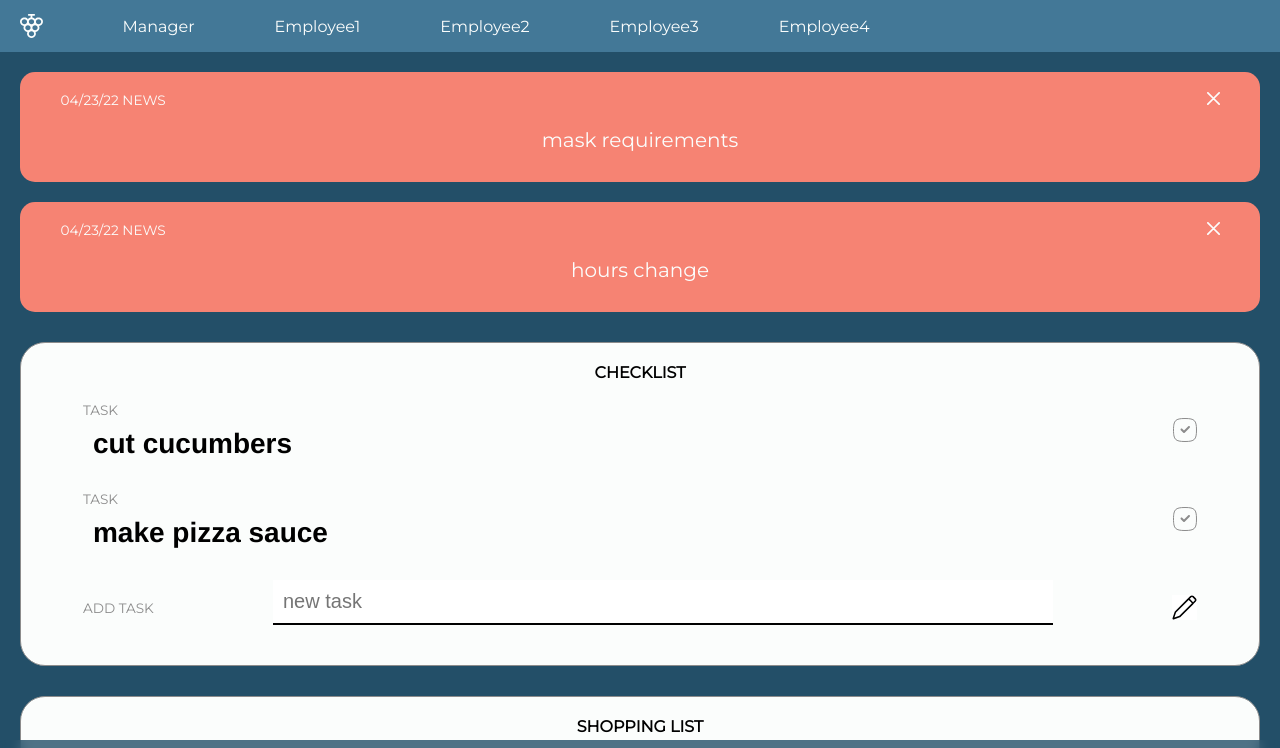
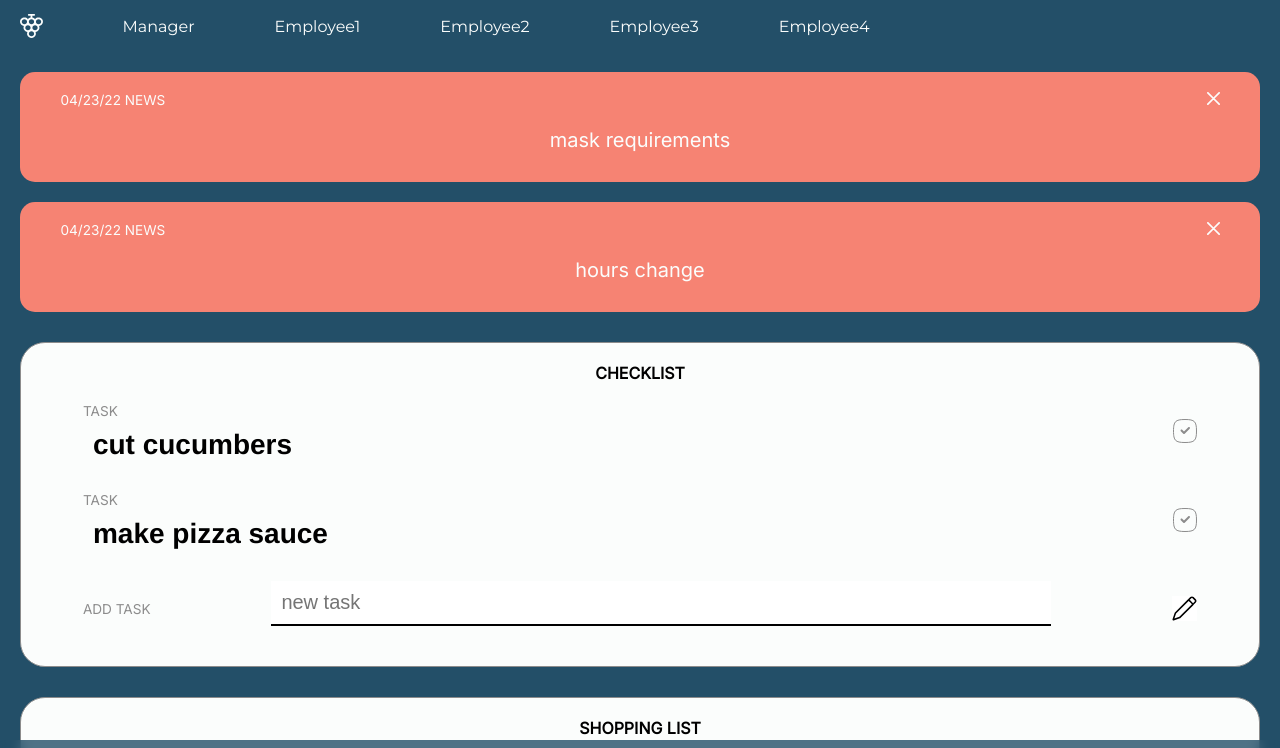
Before and after one commit to tinaxgao/planner, a React (Create React App) app: page / in a window 1280 px wide. Shown: the top 748 px of the page. Built offline with nearby package versions, Linux system fonts and the light colour scheme.

Commit message:
App.css index.css change font

```diff
--- a/src/App.css
+++ b/src/App.css
@@ -6,7 +6,6 @@
 .App-header {
   width: 100%;
   height: 52px;
-  background-color: #437897;
   display: flex;
   flex-wrap: wrap;
   flex-direction: column;
@@ -17,7 +16,6 @@
 #user-nav {
   width: 92%;
   height: 52px;
-  background-color: #437897;
   display: flex;
   flex-direction: row;
   align-items: center;
--- a/src/index.css
+++ b/src/index.css
@@ -1,4 +1,4 @@
-@import url("https://fonts.googleapis.com/css?family=Fira+Mono|Montserrat");
+@import url("https://fonts.googleapis.com/css?family=Inter|Montserrat");
 
 *,
 *::before,
@@ -8,8 +8,8 @@
 
 /* body includes bottom margin to account for bottom nav */
 body {
-  margin: 0;
-  font-family: "Montserrat", Helvetica, Arial, sans-serif;
+  margin: 0 0 70px 0;
+  font-family: "Inter", Helvetica, Arial, sans-serif;
   -webkit-font-smoothing: antialiased;
   -moz-osx-font-smoothing: grayscale;
   background-color: #234f68;
@@ -23,7 +23,7 @@ code {
 
 /* app title */
 h1 {
-  font-family: "Montserrat", Helvetica, Arial, sans-serif;
+  font-family: "Inter", Helvetica, Arial, sans-serif;
   text-transform: uppercase;
   font-weight: 500;
   color: #fbfdfc;
```
